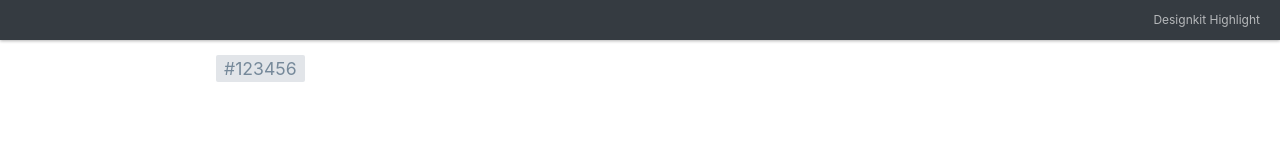
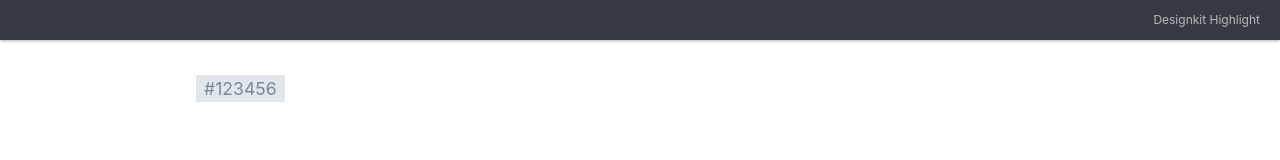
Before and after one commit to rightscale-design/designkit-highlight, a website: page index.html in a window 1280 px wide. Drawn offline with nearby package versions, Linux system fonts and the light colour scheme.

Commit message:
Updated doc

```diff
--- a/index.html
+++ b/index.html
@@ -30,7 +30,7 @@
     .wrapper {
       width: auto;
       max-width: 928px;
-      padding: 0 40px;
+      padding: 20px;
       margin: 0 auto;
     }
 
```
